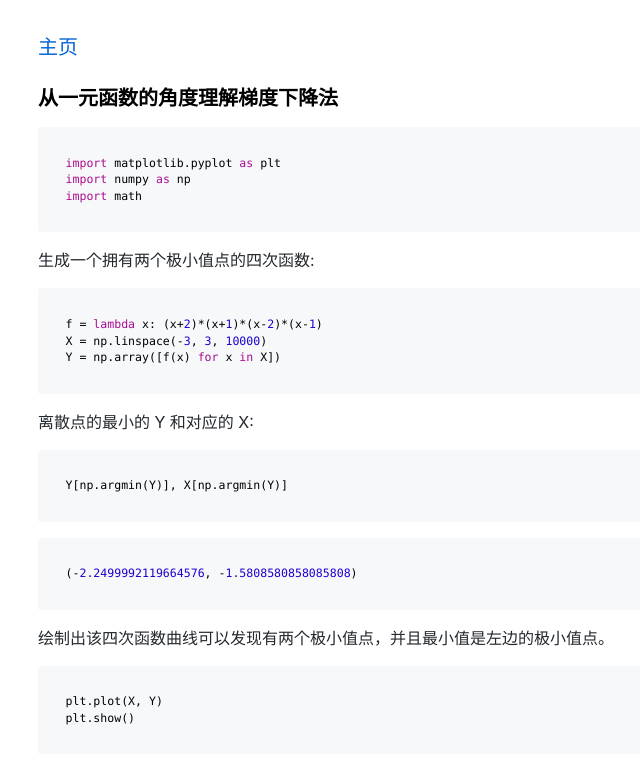
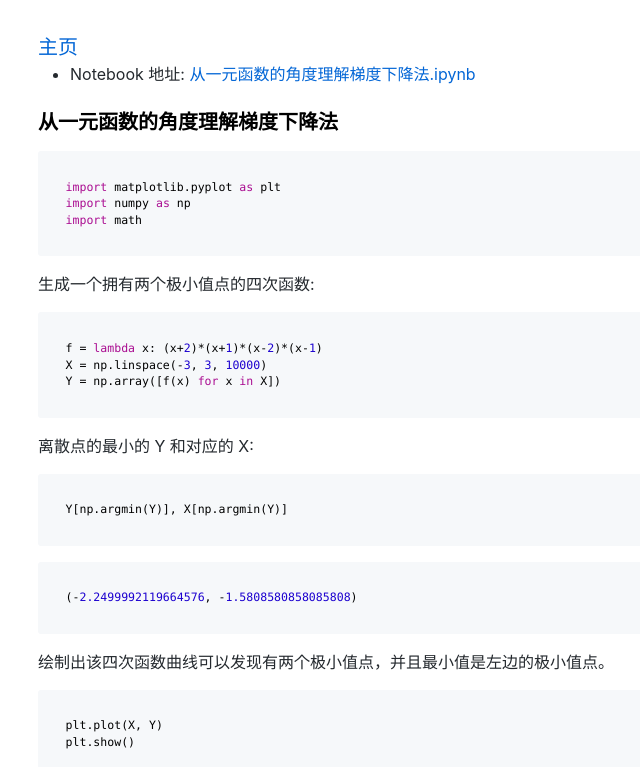
Before and after one commit to Hzzone/hzzone.github.io, a plain HTML site: page 3. cs231n/从一元函数的角度理解梯度下降法.html in a window 1280 px wide. Shown: the top 767 px of the page, without its empty margins (145-785 px from the left). Drawn offline with nearby package versions, Linux system fonts and the light colour scheme; some packages are replaced by stand-ins of ours; a script that the page names is missing.

Commit message:
webhook auto generate

```diff
--- a/3. cs231n/从一元函数的角度理解梯度下降法.html
+++ b/3. cs231n/从一元函数的角度理解梯度下降法.html
@@ -30,7 +30,10 @@
         <div class="homepage">
             <a href="/">主页</a>
         </div>
-            <h3 id=从一元函数的角度理解梯度下降法>从一元函数的角度理解梯度下降法</h3>
+            <ul>
+<li>Notebook 地址: <a href="https://nbviewer.jupyter.org/github/Hzzone/hzzone.github.io/blob/source/implementation/%E4%BB%8E%E4%B8%80%E5%85%83%E5%87%BD%E6%95%B0%E7%9A%84%E8%A7%92%E5%BA%A6%E7%90%86%E8%A7%A3%E6%A2%AF%E5%BA%A6%E4%B8%8B%E9%99%8D%E6%B3%95.ipynb">从一元函数的角度理解梯度下降法.ipynb</a></li>
+</ul>
+<h3 id=从一元函数的角度理解梯度下降法>从一元函数的角度理解梯度下降法</h3>
 <pre><code class="python">import matplotlib.pyplot as plt
 import numpy as np
 import math</code></pre>
```
